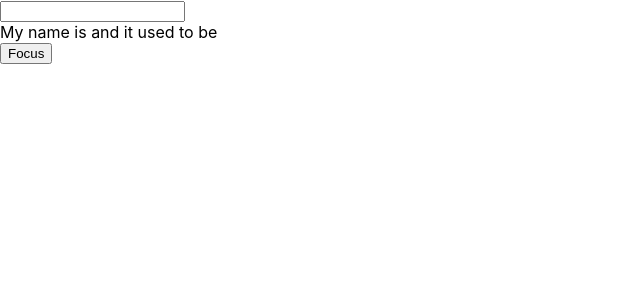
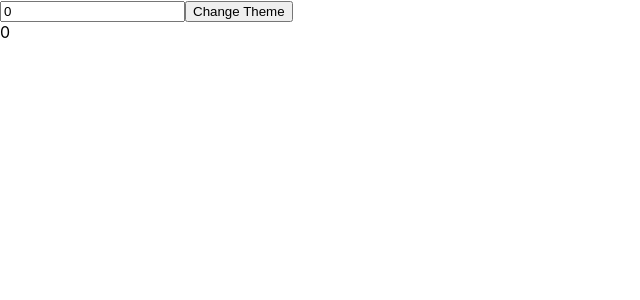
Before and after one commit to Conan1985/react-hooks-simplified, a React (Create React App) app: page / in a window 1280 px wide. Shown: the top 300 px of the page, without its empty margins (0-640 px from the left). Built offline with nearby package versions, Linux system fonts and the light colour scheme.

Commit message:
Update App.js

```diff
--- a/src/App.js
+++ b/src/App.js
@@ -1,32 +1,29 @@
-import {useEffect, useRef, useState} from "react";
+import {useMemo, useState} from "react";
 
 function App() {
-    const [name, setName] = useState('')
-    // const renderCount = useRef(0)
-    const prevName = useRef('')
-    const inputRef = useRef()
-
-    // useEffect(() => {
-    //     renderCount.current = renderCount.current + 1
-    // });
-
-    function focus() {
-        inputRef.current.focus()
-        inputRef.current.value = 'focus button'
+    const [number, setNumber] = useState(0)
+    const [dark, setDark] = useState(false)
+    const doubleNumber = useMemo(() => {return slowFunction(number)}, [number])
+    const themeStyles = {
+        backgroundColor: dark ? 'black' : 'white',
+        color: dark ? 'white' : 'black'
     }
-
-    useEffect(() => {
-        prevName.current = name
-    }, [name]);
 
     return (
         <>
-            <input ref={inputRef} value={name} onChange={e => setName(e.target.value)}/>
-            <div>My name is {name} and it used to be {prevName.current}</div>
-            {/*<div>I rendered {renderedderCount.current} time</div>*/}
-            <button onClick={focus}>Focus</button>
+            <input type={number} value={number} onChange={e => setNumber(parseInt(e.target.value))}/>
+            <button onClick={() => setDark(prevDark => !prevDark)}>Change Theme</button>
+            <div style={themeStyles}>{doubleNumber}</div>
         </>
     )
+
+    function slowFunction(num) {
+        console.log('Calling slow function')
+        for (let i = 0; i < 1000000000; i++) {}
+            return num * 2
+
+    }
+
 }
 
 export default App
```
